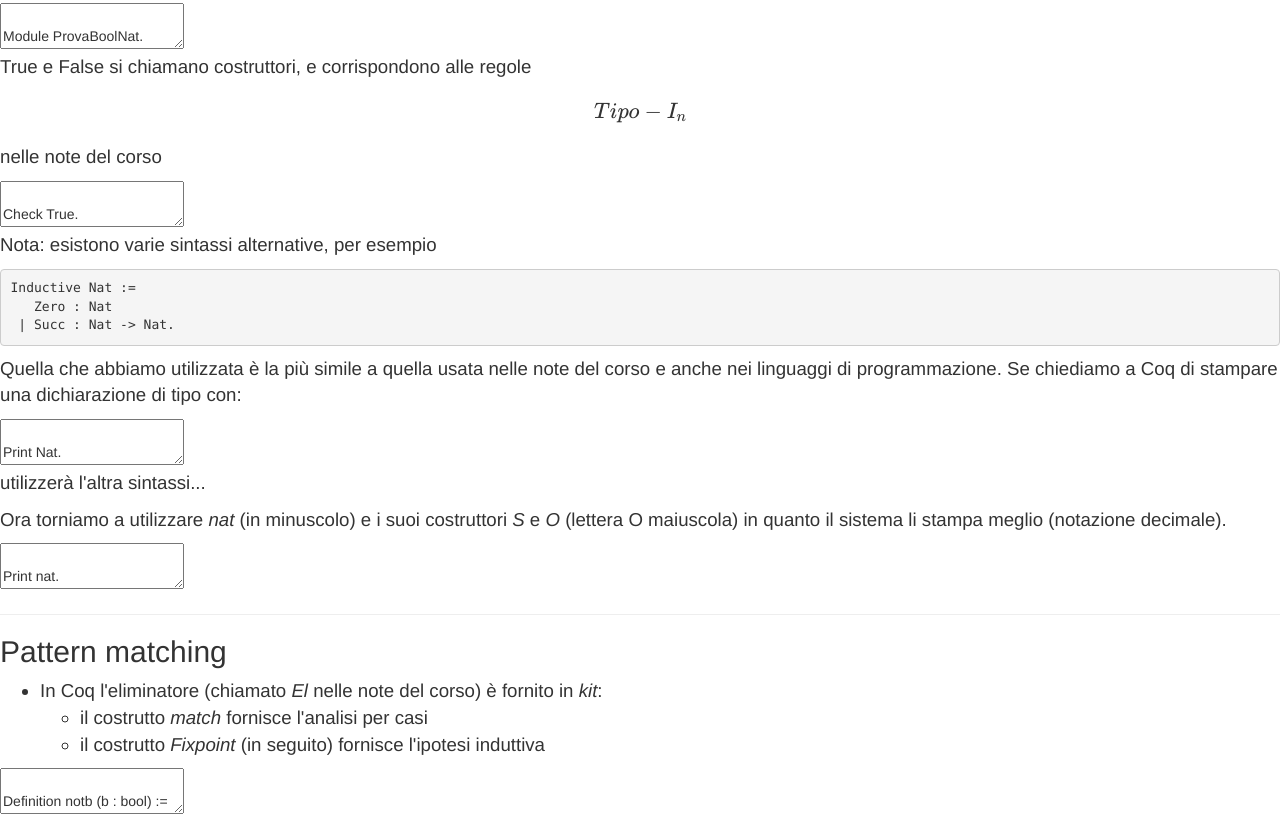
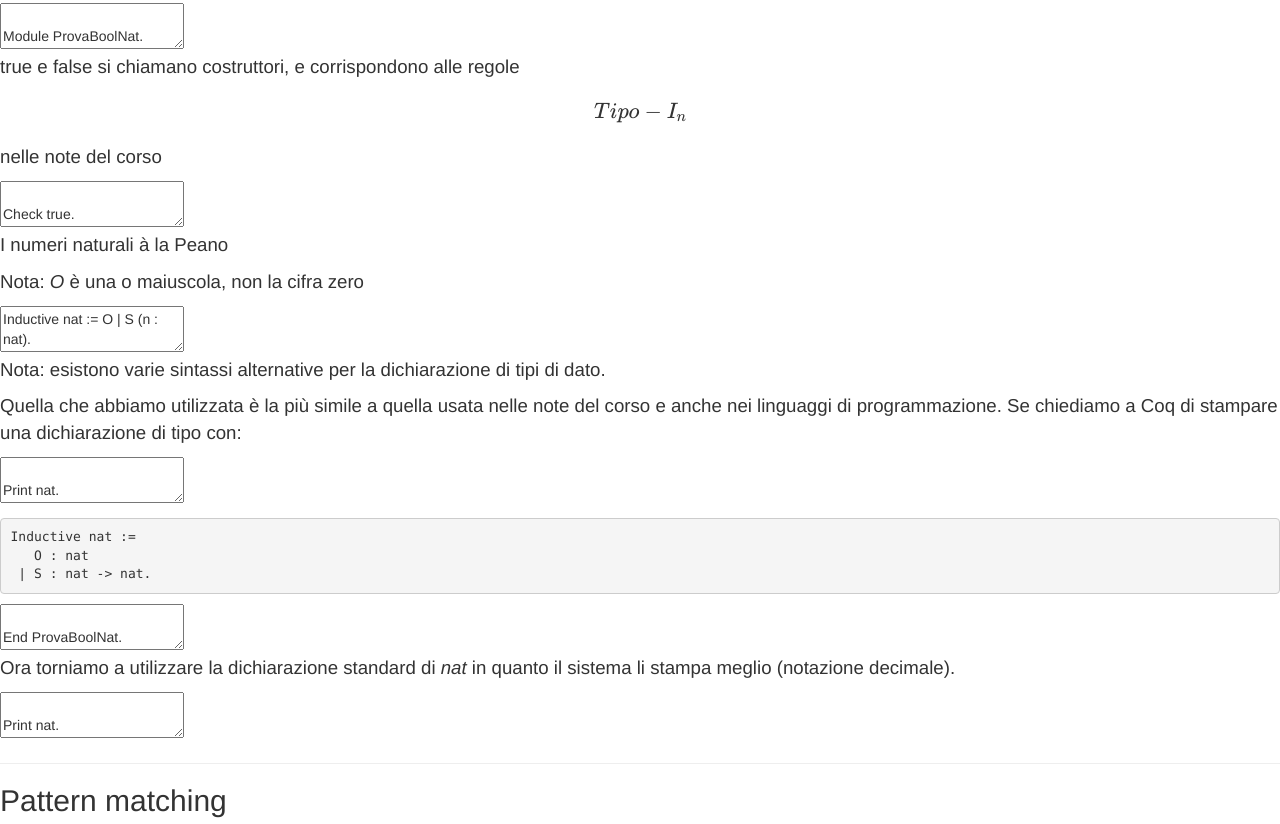
Before and after one commit to gares/padova2017, a plain HTML site: page lesson1.html in a window 1280 px wide. Shown: the part 5781-6605 px from the top of the page. Drawn offline with nearby package versions, Linux system fonts and the light colour scheme; some packages are replaced by stand-ins of ours; a script that the page names is missing.

Commit message:
clean up nat and bool in lesson 1

```diff
--- a/lesson1.html
+++ b/lesson1.html
@@ -266,33 +266,34 @@ Eval compute in g 3 4.
 
 Module ProvaBoolNat.
 
-Inductive Bool := True | False.
+Inductive bool := true | false.
 
 </textarea></div>
 <div><p>
-True e False si chiamano costruttori, e
+true e false si chiamano costruttori, e
     corrispondono alle regole $$Tipo-I_n$$
     nelle note del corso </div>
 <div><textarea id='coq-ta-5'>
 
-Check True.
-
-Inductive Nat := Zero | Succ (n : Nat).
-
-Check Zero.
-Check Succ.
-
-Check (Succ Zero).
+Check true.
 
 </textarea></div>
 <div><p>
-Nota: esistono varie sintassi alternative,
-    per esempio
-<pre>
-Inductive Nat :=
-   Zero : Nat
- | Succ : Nat -> Nat.
-</pre>
+I numeri naturali à la Peano
+<p>
+    Nota: <em>O</em> è una o maiuscola, non la cifra zero </div>
+<div><textarea id='coq-ta-6'>
+Inductive nat := O | S (n : nat).
+
+Check O.
+Check S.
+
+Check (S O).
+
+</textarea></div>
+<div><p>
+Nota: esistono varie sintassi alternative per
+    la dichiarazione di tipi di dato.
 <p>
   Quella che abbiamo utilizzata è la più simile a quella
   usata nelle note del corso e anche nei linguaggi di
@@ -300,21 +301,28 @@ Inductive Nat :=
   dichiarazione di tipo con:
 <p>
 </div>
-<div><textarea id='coq-ta-6'>
+<div><textarea id='coq-ta-7'>
 
-Print Nat.
+Print nat.
+
+</textarea></div>
+<div><p>
+<pre>
+Inductive nat :=
+   O : nat
+ | S : nat -> nat.
+</pre>
+</div>
+<div><textarea id='coq-ta-8'>
 
 End ProvaBoolNat.
 
 </textarea></div>
 <div><p>
-utilizzerà l'altra sintassi...
-<p>
-    Ora torniamo a utilizzare <em>nat</em> (in minuscolo)
-    e i suoi costruttori <em>S</em> e <em>O</em> (lettera O maiuscola)
-    in quanto il sistema li stampa meglio (notazione decimale).
+Ora torniamo a utilizzare la dichiarazione standard di
+    <em>nat</em> in quanto il sistema li stampa meglio (notazione decimale).
 </div>
-<div><textarea id='coq-ta-7'>
+<div><textarea id='coq-ta-9'>
 
 Print nat.
 Check (S O).
@@ -351,7 +359,7 @@ Check (S O).
 </ul>
 <p>
 </div>
-<div><textarea id='coq-ta-8'>
+<div><textarea id='coq-ta-10'>
 
 Definition notb (b : bool) :=
   match b with
@@ -420,7 +428,7 @@ Definition predecessore (n : nat) : nat :=
 </h2>
 
 </div>
-<div><textarea id='coq-ta-9'>
+<div><textarea id='coq-ta-11'>
 
 Fixpoint addn (n : nat) (m : nat) : nat :=
   match n with
@@ -455,13 +463,13 @@ Esempio di esecuzione:
   <li> La coppia (a,b) dove a : A e b : B
 
   </li>
-<li> La list x1 :: .. :: xn dove x_i : A
+<li> La lista x1 :: .. :: xn dove x_i : A
 
 </li>
 </ul>
 <p>
 </div>
-<div><textarea id='coq-ta-10'>
+<div><textarea id='coq-ta-12'>
 
 Inductive prod (A : Type) (B : Type) :=
   | pair (a : A) (b : B).
@@ -475,7 +483,7 @@ Check pair.
 Nota: forall A B : Type, ci indica che il tipo
     pair è polimorfo, ovvero A e B possono essere rimpiazzati per
     un tipo di data </div>
-<div><textarea id='coq-ta-11'>
+<div><textarea id='coq-ta-13'>
 
 Check pair nat bool.
 Check pair nat bool 3 false.
@@ -499,7 +507,7 @@ Nota: come assegnare il tipo a una applicazione
       pair nat bool 3 false : prod nat bool
 </pre>
 </div>
-<div><textarea id='coq-ta-12'>
+<div><textarea id='coq-ta-14'>
 
 Definition fst (A : Type) (B : Type) (x : prod A B) : A :=
   match x with
@@ -511,7 +519,7 @@ Eval compute in fst nat bool (pair nat bool 3 false).
 </textarea></div>
 <div><p>
 Argomenti impliciti (inferiti da Coq) </div>
-<div><textarea id='coq-ta-13'>
+<div><textarea id='coq-ta-15'>
 
 Check pair _ _ 3 false.
 Eval compute in fst _ _ (pair _ _ 3 false).
@@ -539,7 +547,7 @@ Definition snd (A : Type) (B : Type) (x : prod A B) : B :=
 
 <p>
 </div>
-<div><textarea id='coq-ta-14'>
+<div><textarea id='coq-ta-16'>
 
 Inductive list (A : Type) :=
   nil | cons (a : A) (tl : list A).
@@ -569,9 +577,24 @@ Eval compute in length (cons 3 (cons 4 nil)).
 
 <p>
 <ul class="doclist">
-  <li> ....
+  <li> funzioni anonime: <tt>fun x : nat => x + 1</tt>
 
   </li>
+<li> tipi di dato: <tt>Inductive nat := O | S (n : nat)</tt>
+
+</li>
+<li> pattern matching: <tt>match x with O => .. | S p => ..</tt>
+
+</li>
+<li> ricorsione: <tt>Fixpoint addn n m := ...</tt>
+
+</li>
+<li> polymorfismo: <tt>Inductive pair (A B : Type) := ..</tt>
+
+</li>
+<li> argomenti impliciti: <tt>Check pair 2 3</tt>
+
+</li>
 </ul>
  </div> <hr/>
  <p>
@@ -582,7 +605,7 @@ Eval compute in length (cons 3 (cons 4 nil)).
 
 <p>
 </div>
-<div><textarea id='coq-ta-15'>
+<div><textarea id='coq-ta-17'>
 
 Module Exercises.
 
@@ -608,14 +631,14 @@ by case: (odd m).
 </div>
 
 </div>
-<div><textarea id='coq-ta-16'>
+<div><textarea id='coq-ta-18'>
 
 End Exercises.
 
 </textarea></div>
 <div><p>
 </div> </div>
-<div><textarea id='coq-ta-17'>
+<div><textarea id='coq-ta-19'>
 
 (* ------------------------------------------------------ *)
 
@@ -715,14 +738,14 @@ window.onload = init_slides;
 window.onscroll = update_scrolled;
 </script>
  </div>
-<div><textarea id='coq-ta-18'>
+<div><textarea id='coq-ta-20'>
 </textarea></div>
 <script type="text/javascript">
  var coqdoc_ids = ['coq-ta-1',  'coq-ta-2',  'coq-ta-3',  'coq-ta-4',
                   'coq-ta-5',  'coq-ta-6',  'coq-ta-7',  'coq-ta-8',
                   'coq-ta-9',  'coq-ta-10',  'coq-ta-11',  'coq-ta-12',
                   'coq-ta-13',  'coq-ta-14',  'coq-ta-15',  'coq-ta-16',
-                  'coq-ta-17',  'coq-ta-18'];
+                  'coq-ta-17',  'coq-ta-18',  'coq-ta-19',  'coq-ta-20'];
 </script>
   </div> <!-- /#document     -->
   </div> <!-- /#code-wrapper -->
```
Also changed, not shown: 1 other file.
